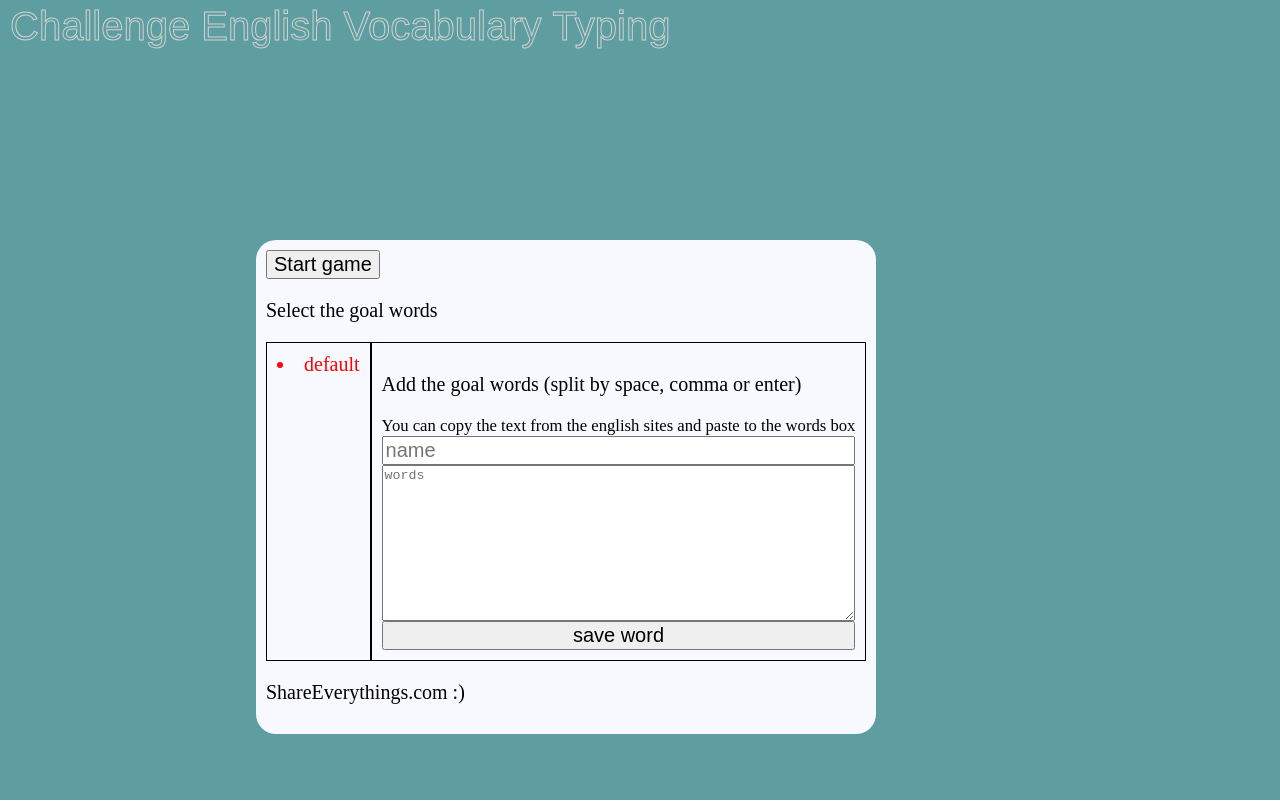
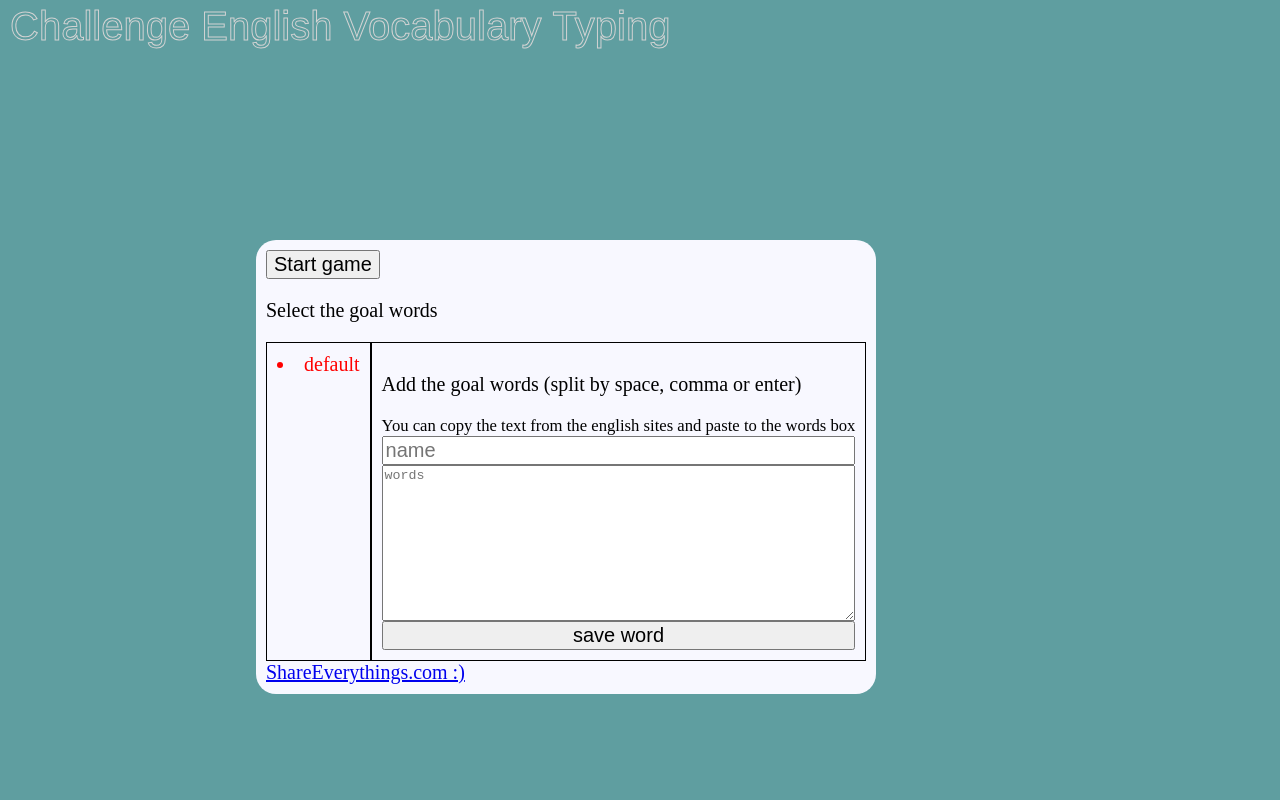
Before and after one commit to qlam699/challenge-english-vocabulary-typing, a plain HTML site: page index.html in a window 1280 px wide. Drawn offline with Linux system fonts and the light colour scheme.

Commit message:
update credit

```diff
--- a/index.html
+++ b/index.html
@@ -30,7 +30,7 @@
         <input type="submit" value="save word" onclick="saveWords()" />
       </div>
     </div>
-    <p>ShareEverythings.com :) </p>
+    <a href="https://shareeverythings.com/">ShareEverythings.com :) </a>
   </div>
 </body>
 <script src="./index.js"></script>
```
